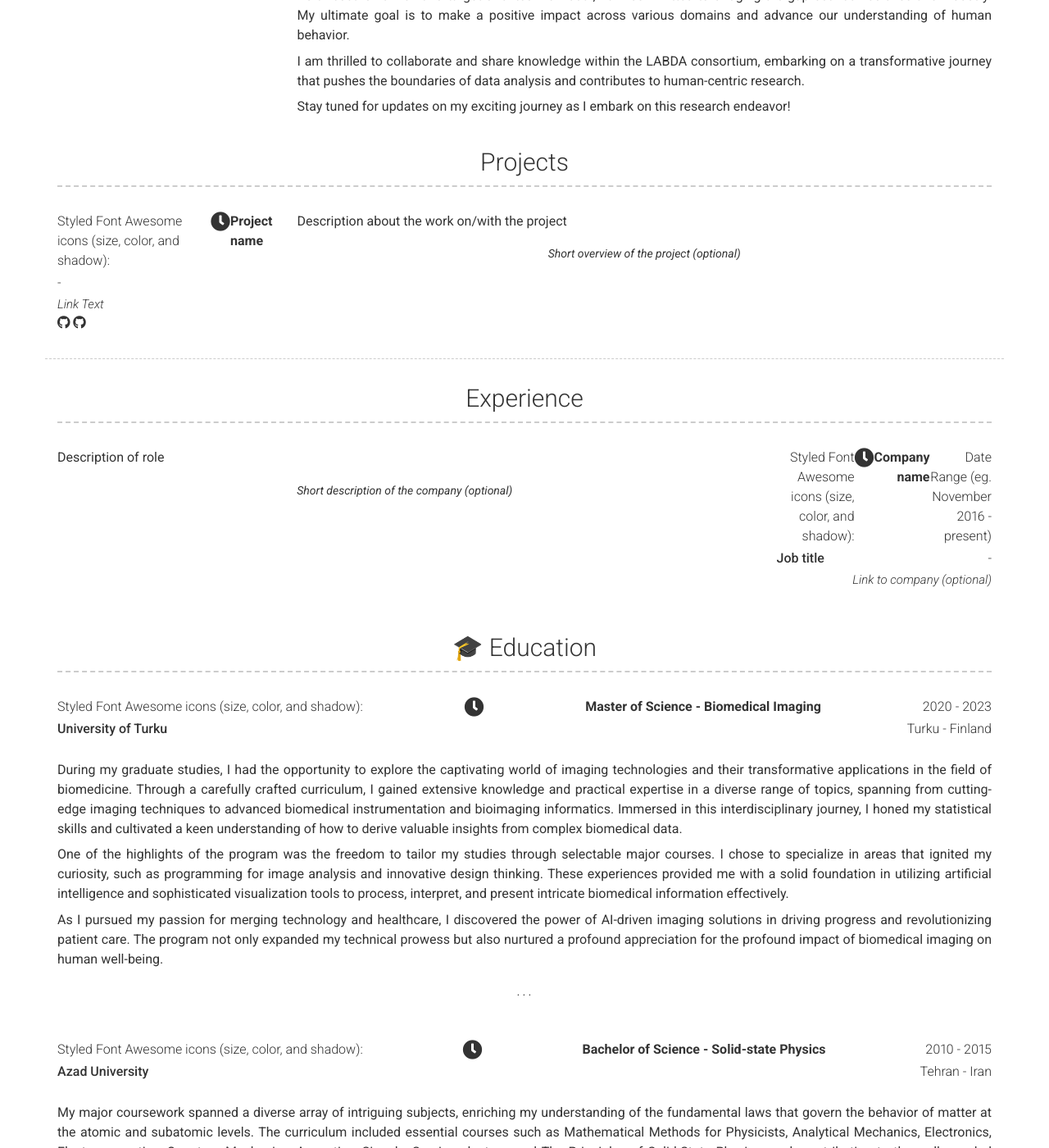
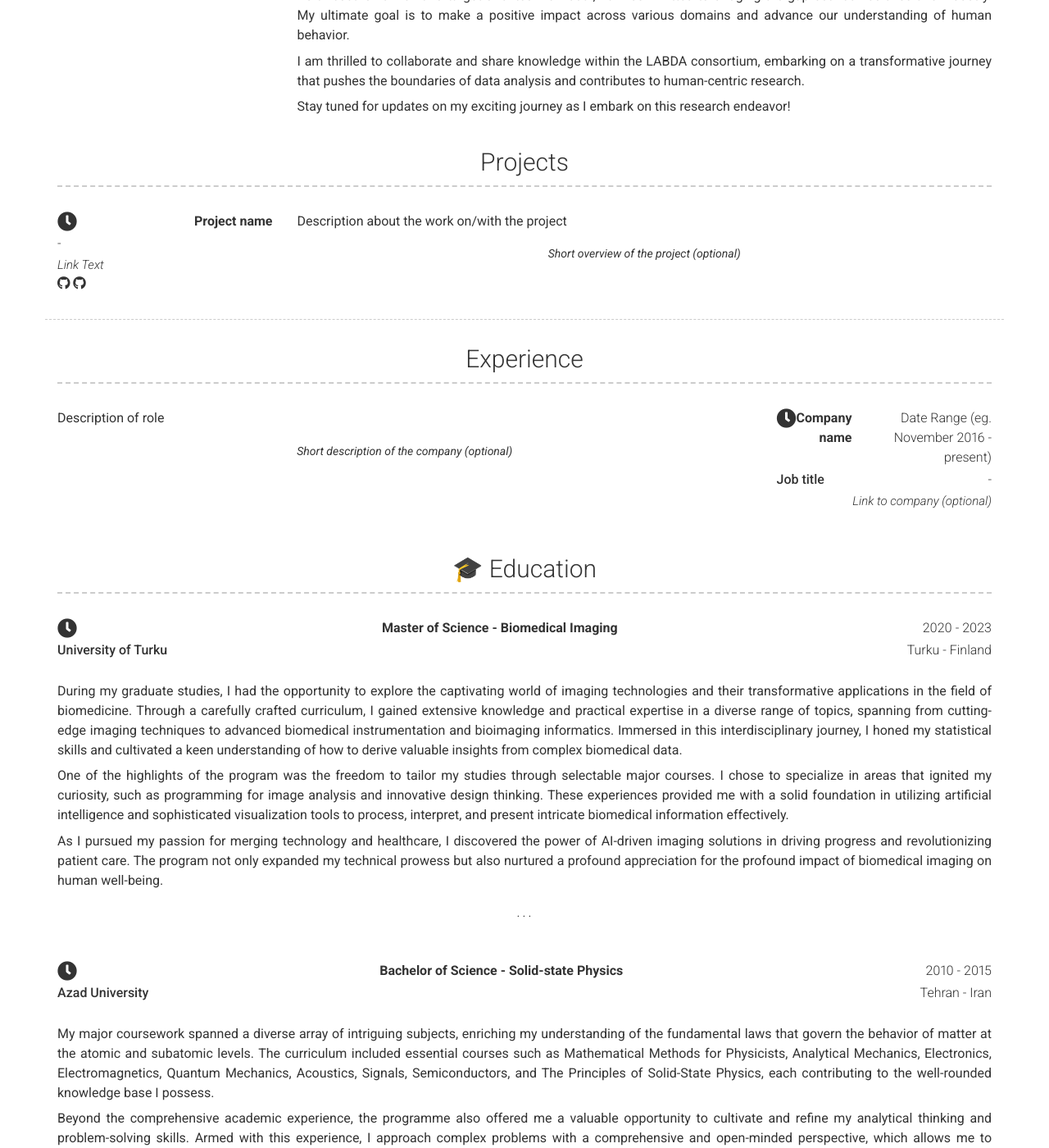
Before and after one commit to aminrezaei-img/CV, a Jekyll site: the page built from index.md, in a window 1280 px wide and 1400 px high, scrolled down 852 px. Shown: the whole window at 82% size. Built offline with Jekyll 4.4.1, drawn with Linux system fonts in a browser that asks for light colours; nearby versions of some CDN libraries.

Commit message:
Update section-list.html

```diff
--- a/_includes/section-list.html
+++ b/_includes/section-list.html
@@ -2,7 +2,6 @@
   <div class="row clearfix layout layout-{{item.layout | default: 'left'}} border-{{item.border | default: 'no'}}">
     <div class="col-xs-12 col-sm-4 col-md-3 col-print-12 details">
       <div style="display: flex; justify-content: space-between;">
-        <p>Styled Font Awesome icons (size, color, and shadow):</p>
         <i class="fas fa-clock" style="font-size:24px;"></i>
         {%- if item.title -%}<p id="{{ item.title | slugify }}" style="font-weight: bold;">{{ item.title }}</p>{%- endif -%}
         {%- if item.caption -%}<p>{{ item.caption }}</p>{%- endif -%}
```
